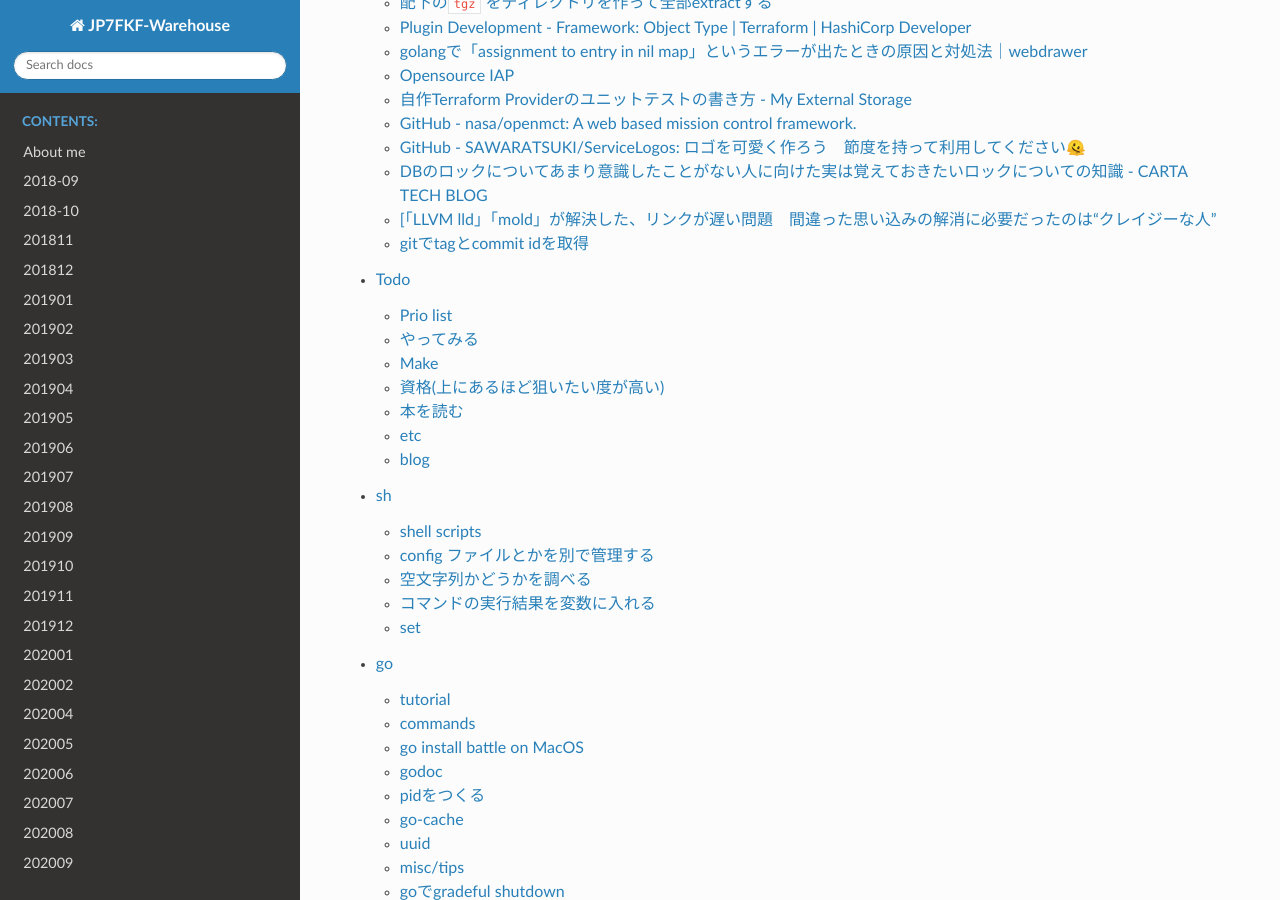
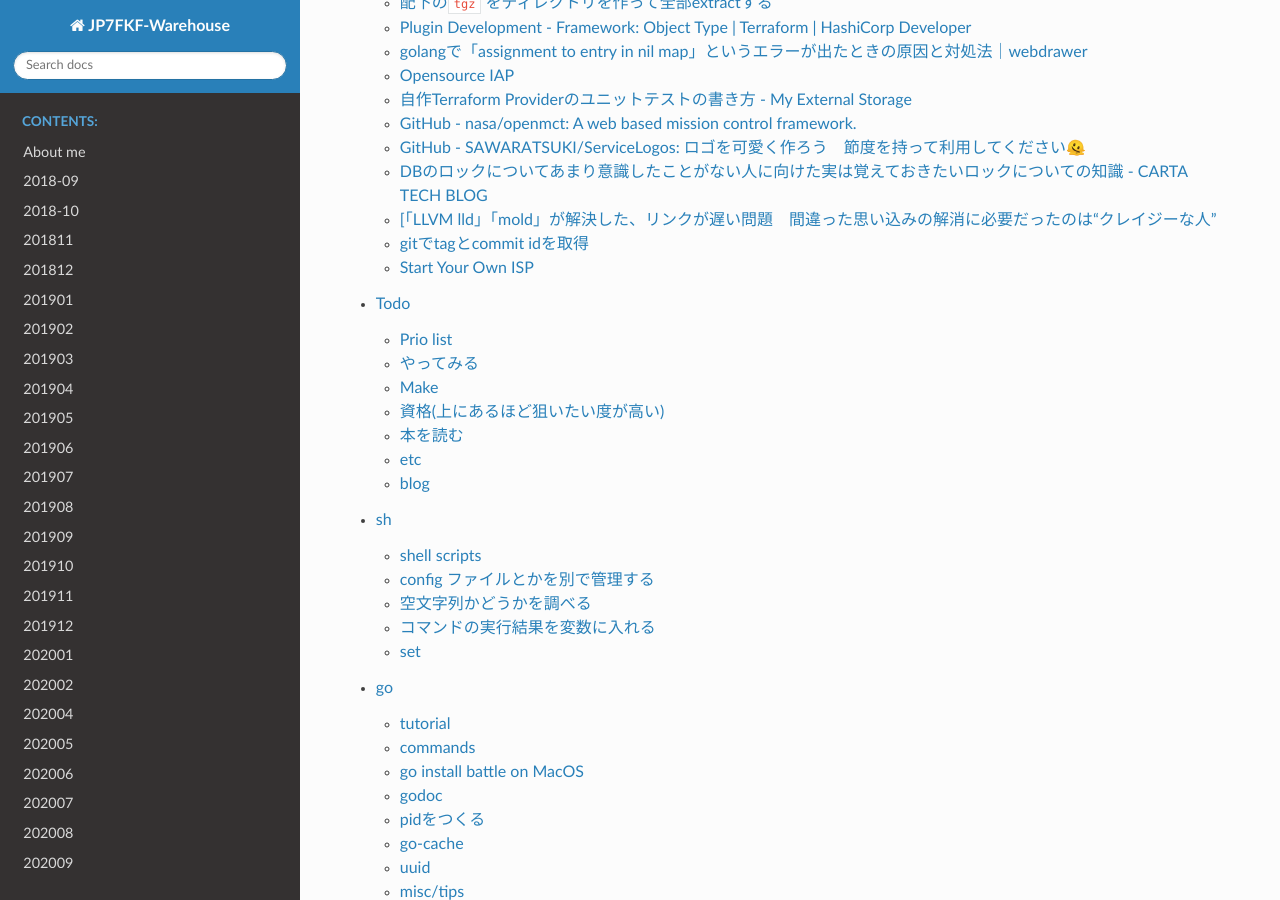
Before and after one commit to jp7fkf/JP7FKF-Warehouse, a Sphinx documentation site: the page built from source/index.rst, in a window 1280 px wide and 900 px high, scrolled down 46514 px. Built offline with Sphinx 7.4.7 and the Read the Docs theme 2.0.0, drawn with Linux system fonts in a browser that asks for light colours.

Commit message:
2024-04-28 23:33:16 JST

````diff
--- a/source/dialy/202404.md
+++ b/source/dialy/202404.md
@@ -83,3 +83,5 @@ https://www.school.ctc-g.co.jp/columns/nakai2/
 git describe --tag
 git rev-parse --short HEAD
 ```
+
+## [Start Your Own ISP](https://startyourownisp.com/)
````
